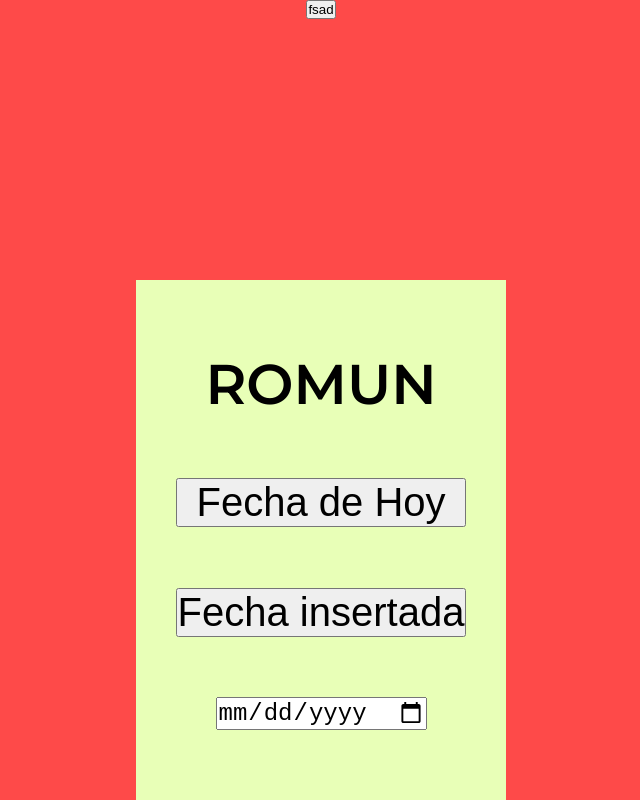
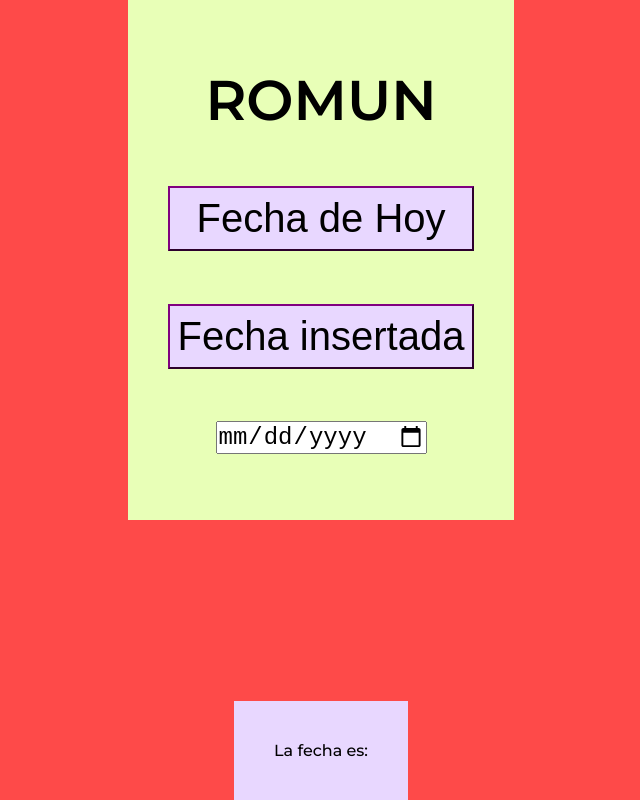
Before and after one commit to JavierRibaldelRio/Romun, a React (Create React App) app in the folder web/romun/: page / in a window 1280 px wide. Shown: the whole page, without its empty margins (319-959 px from the left). Built offline with nearby package versions, Linux system fonts and the light colour scheme.

Commit message:
He avanzado con App.js y el index.js

```diff
--- a/web/romun/src/App.js
+++ b/web/romun/src/App.js
@@ -1,7 +1,6 @@
-import logo from './logo.svg';
+import PanelControl from './PanelControl';
+import ZonaFecha from './ZonaFecha';
 
-import Fecha from './Fecha';
-import PanelControl from './PanelControl';
 
 
 var React = require('react');   //Activa REACt
@@ -10,26 +9,22 @@ class App extends React.Component {
   constructor(props) {
 
     super(props);
+
+    this.state = { textoAMostrar: '' } //Almacene el texto que se va a mostrar
   }
 
-  funcion() {
-    var romano = new Fecha();
 
-    romano.autodate();
-
-    console.log(romano.getFecha());
-
+  actualizarTexto(texto) {
+    this.setState({ textoAMostrar: texto });
   }
 
   render() {
     return (
       <div className="App">
-        <button onClick={this.funcion.bind(this)}>fsad</button>
 
-        <PanelControl />
+        <PanelControl mandarTexto={this.actualizarTexto.bind(this)} />
 
-
-
+        <ZonaFecha texto={this.state.textoAMostrar}></ZonaFecha>
       </div>
     );
   }
--- a/web/romun/src/index.css
+++ b/web/romun/src/index.css
@@ -8,6 +8,8 @@
   --tea-green: #e8ffb7ff;
   --languid-lavender: #e8d7ffff;
   --tart-orange: #fe4a49ff;
+
+  --bright-lilac: #c599ffff;
   --padding-basico: 5vmin;
 }
 
@@ -43,11 +45,21 @@ body {
   font-size: 5vmin;
   display: block;
   margin: 30min;
+  padding: 1vmin;
+  background-color: var(--languid-lavender);
+  border-color: purple;
 }
 
 h1 {
   font-size: 7vmin;
 }
+
+.boton:hover {
+
+  cursor: hand;
+  background-color: var(--bright-lilac)
+}
+
 
 #calendario {
 
```
